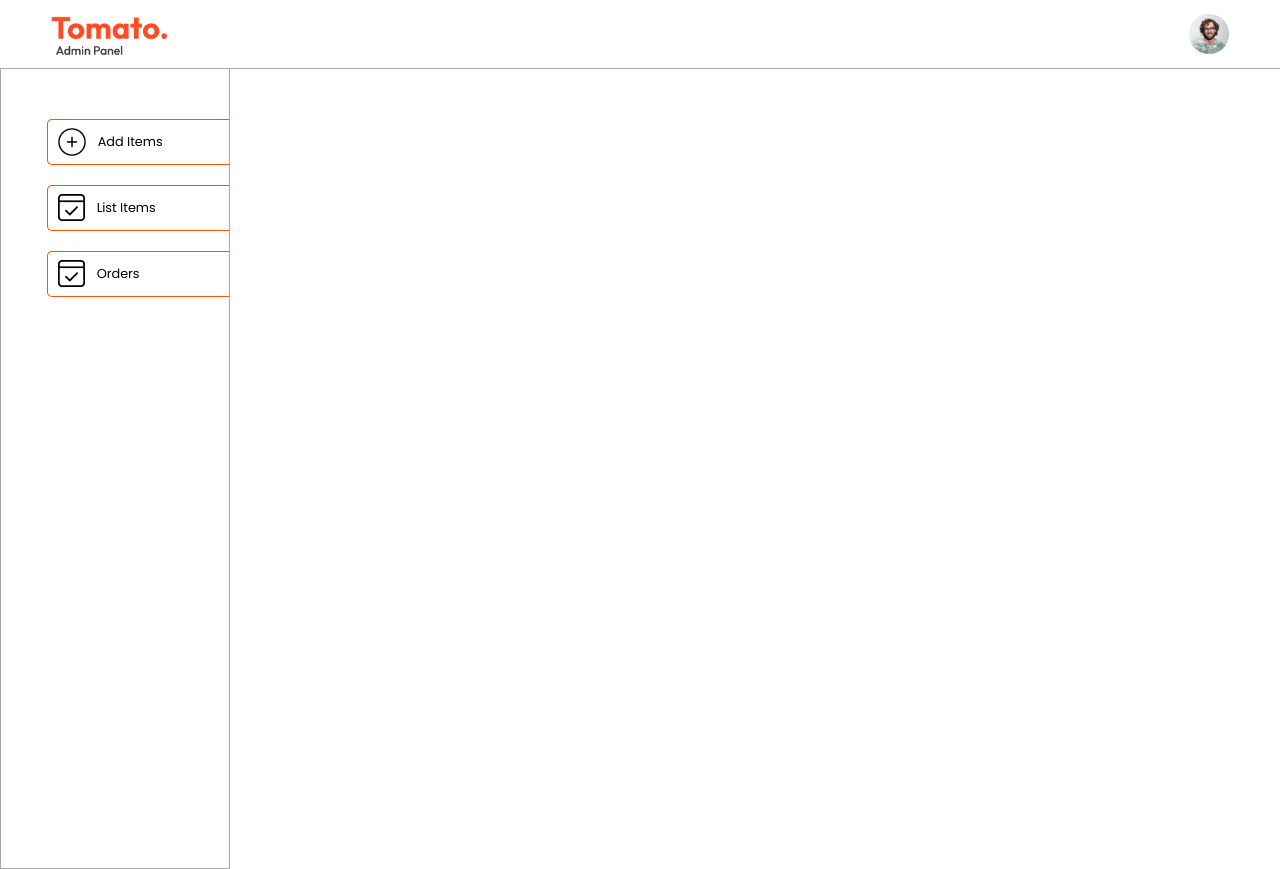
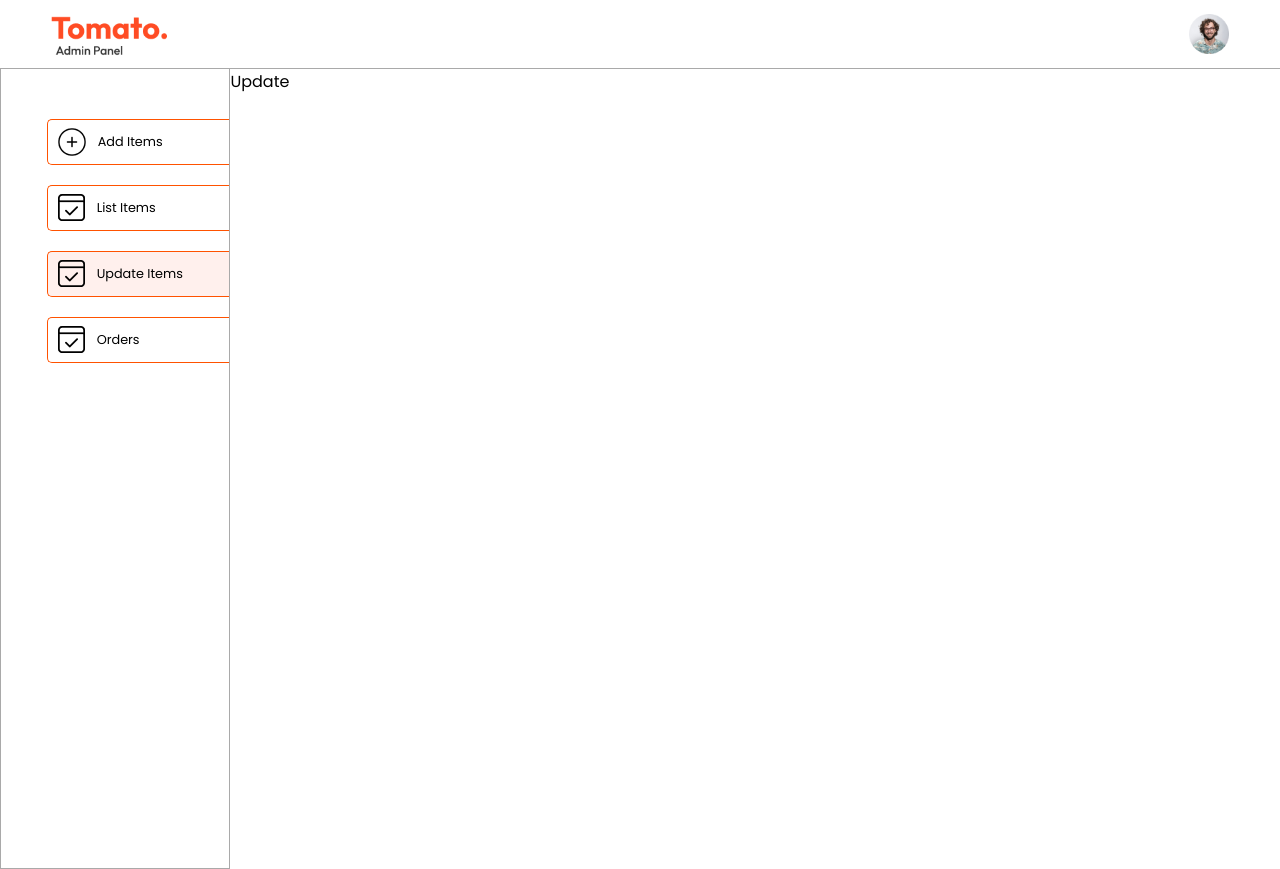
Before and after one commit to NiharPanda23/resturant_website, a React (Vite) app in the folder admin/: page /update in a window 1280 px wide. Built offline with nearby package versions, Linux system fonts and the light colour scheme.

Commit message:
Minor changes in admin

```diff
--- a/admin/src/App.jsx
+++ b/admin/src/App.jsx
@@ -4,6 +4,7 @@ import { Routes, Route } from "react-router-dom";
 import Add from "./Pages/Add/Add";
 import List from "./Pages/List/List";
 import Orders from "./Pages/Orders/Orders";
+import Update from "./Pages/UpdateItem/Update";
 import { ToastContainer } from "react-toastify";
 import "react-toastify/dist/ReactToastify.css";
 
@@ -21,6 +22,7 @@ const App = () => {
         <Routes>
           <Route path="/add" element={<Add  url={url}/>} />
           <Route path="/list" element={<List  url={url}/>} />
+          <Route path="/update" element={<Update url={url}/>}/>
           <Route path="/order" element={<Orders  url={url}/>} />
         </Routes>
       </div>
--- a/admin/src/Pages/List/List.jsx
+++ b/admin/src/Pages/List/List.jsx
@@ -2,10 +2,10 @@ import { useEffect, useState } from "react";
 import axios from "axios";
 import { toast } from "react-toastify";
 import { assets } from "../../assets/assets";
-import { Link } from "react-router-dom"
+import { Link } from "react-router-dom";
 import "./List.css";
 
-const List = ({url}) => {
+const List = ({ url }) => {
   const [list, setList] = useState([]);
 
   const allFood = async () => {
@@ -26,7 +26,7 @@ const List = ({url}) => {
         data: { id: foodId },
       });
       if (response.data.success === true) {
-        setList((prev)=> prev.filter((food) => food._id !== foodId))
+        setList((prev) => prev.filter((food) => food._id !== foodId));
         toast.success(response.data.message);
       } else {
         toast.error(response.data.message);
@@ -62,10 +62,16 @@ const List = ({url}) => {
               <p>{food.category}</p>
               <p>{food.price}</p>
               <div className="action">
-                <Link to='/add' className="link-reset">
+                <Link to="/add" className="link-reset">
                   <img className="add-img" src={assets.Add} alt="Add" />
                 </Link>
-                <img src={assets.update} alt="update" className="action-img" />
+                <Link to="/update" className="link-reset">
+                  <img
+                    src={assets.update}
+                    alt="update"
+                    className="action-img"
+                  />
+                </Link>
                 <img
                   onClick={() => removeFood(food._id)}
                   src={assets.deleteButton}
--- /dev/null
+++ b/admin/src/Pages/UpdateItem/Update.jsx
@@ -0,0 +1,9 @@
+import './update.css'
+
+const Update = () => {
+  return (
+    <div>Update</div>
+  )
+}
+
+export default Update
--- a/admin/src/components/SIdebar/SIdebar.jsx
+++ b/admin/src/components/SIdebar/SIdebar.jsx
@@ -13,6 +13,10 @@ const SIdebar = () => {
           <img src={assets.order_icon} alt="order icon" />
           <p>List Items</p>
         </NavLink>
+        <NavLink to='/update' className="sidebar-option">
+          <img src={assets.order_icon} alt="order icon" />
+          <p>Update Items</p>
+        </NavLink>
         <NavLink to='/order' className="sidebar-option">
           <img src={assets.order_icon} alt="order icon" />
           <p>Orders</p>
```
Also changed, not shown: admin/src/Pages/UpdateItem/update.css (added).
